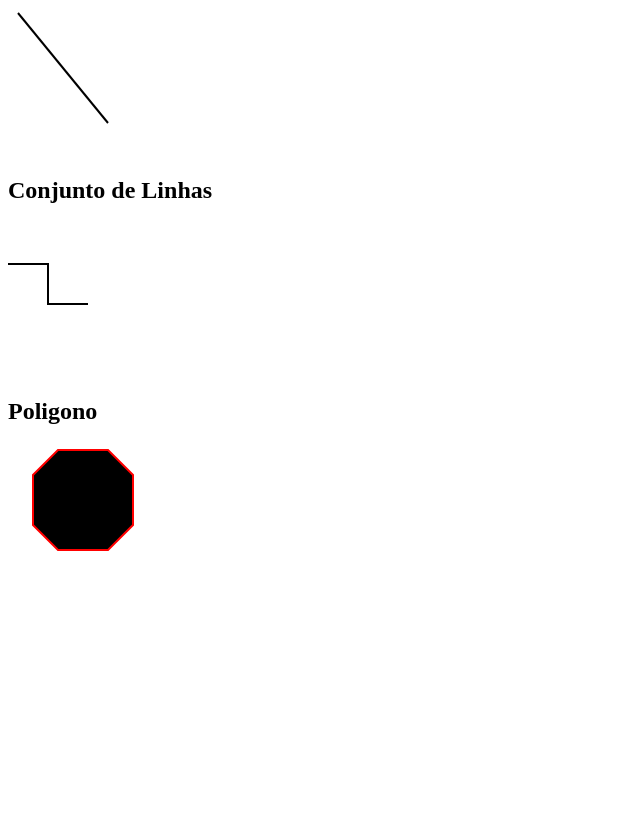
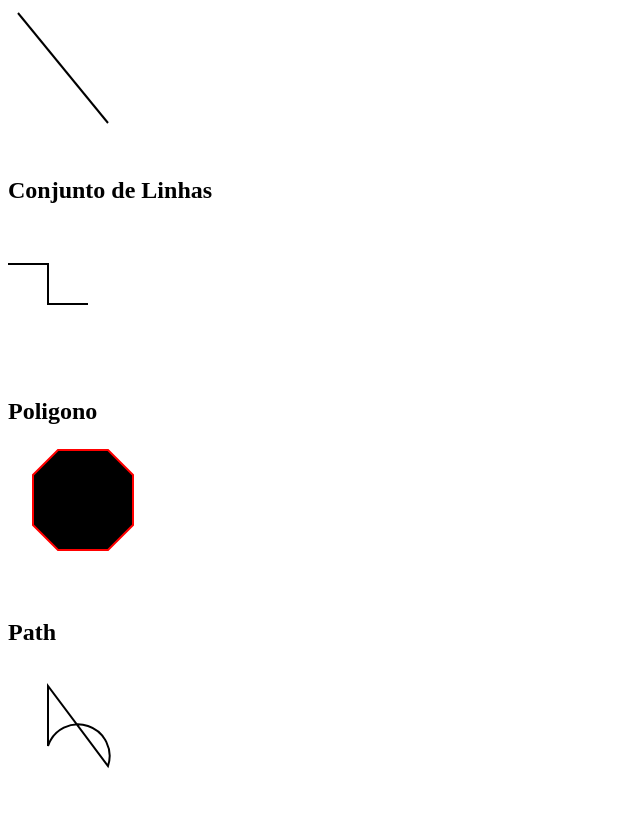
Before and after one commit to danimlds/rev-svg, a plain HTML site: page formas.html in a window 1280 px wide. Shown: the part 786-1605 px from the top of the page, without its empty margins (0-640 px from the left). Before the commit the page ends 1393 px from the top, so only its background shows below. Drawn offline with Linux system fonts and the light colour scheme.

Commit message:
Atributo path

```diff
--- a/formas.html
+++ b/formas.html
@@ -38,5 +38,13 @@
         <polygon points="50,5 100,5 125,30 125,80, 100,105, 50,105 25,80 25,30" fill="#000" stroke="red" stroke-width="2" />
     </svg>
 
+    <h2>Path</h2>
+    <svg>
+        <path stroke="#000"
+        stroke-width="2"
+        fill="none"
+        d="M40,20 L40,80 A30,30 0 0,1 100,100z"
+        />
+    </svg>
 </body>
 </html>
```
